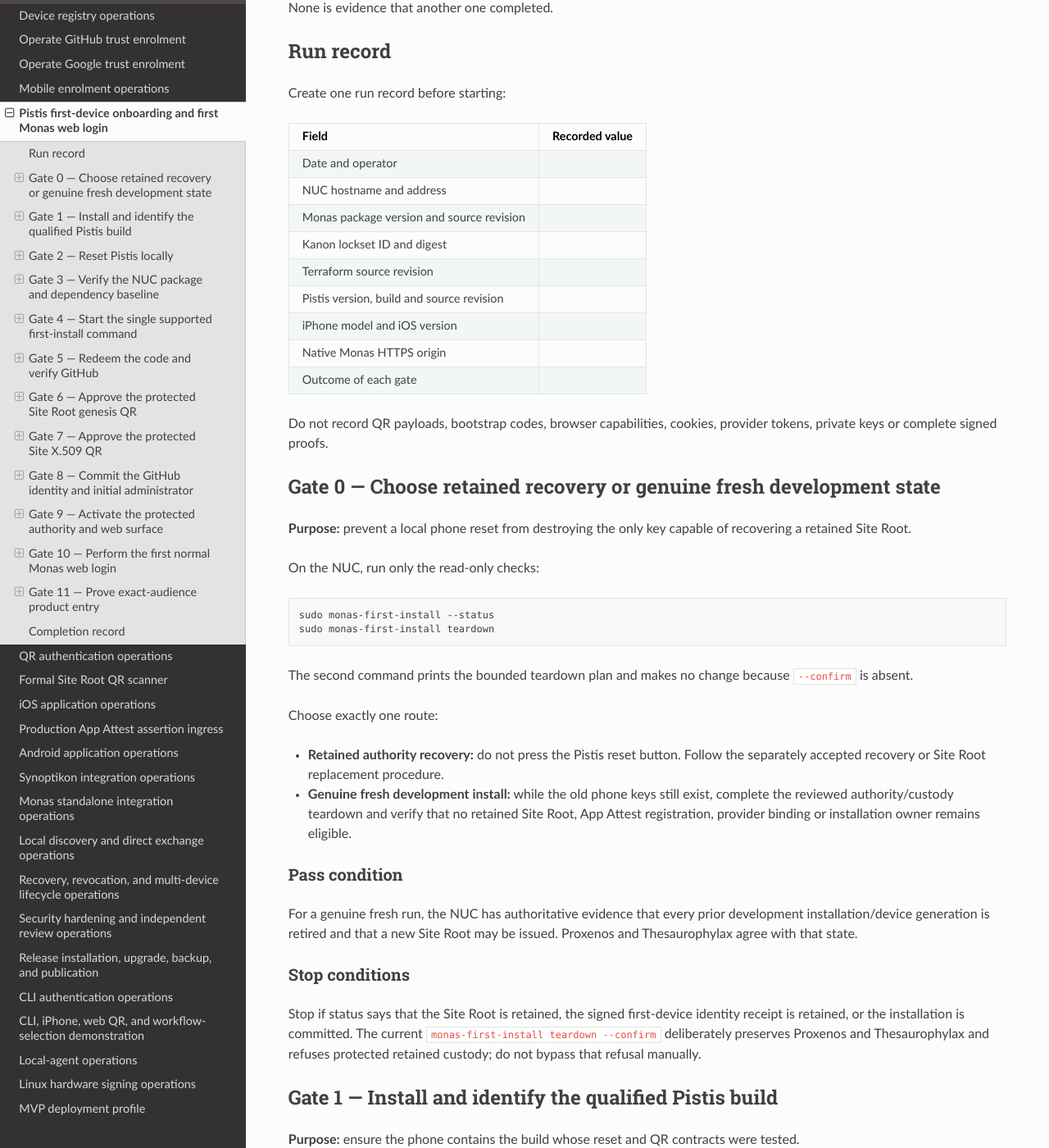
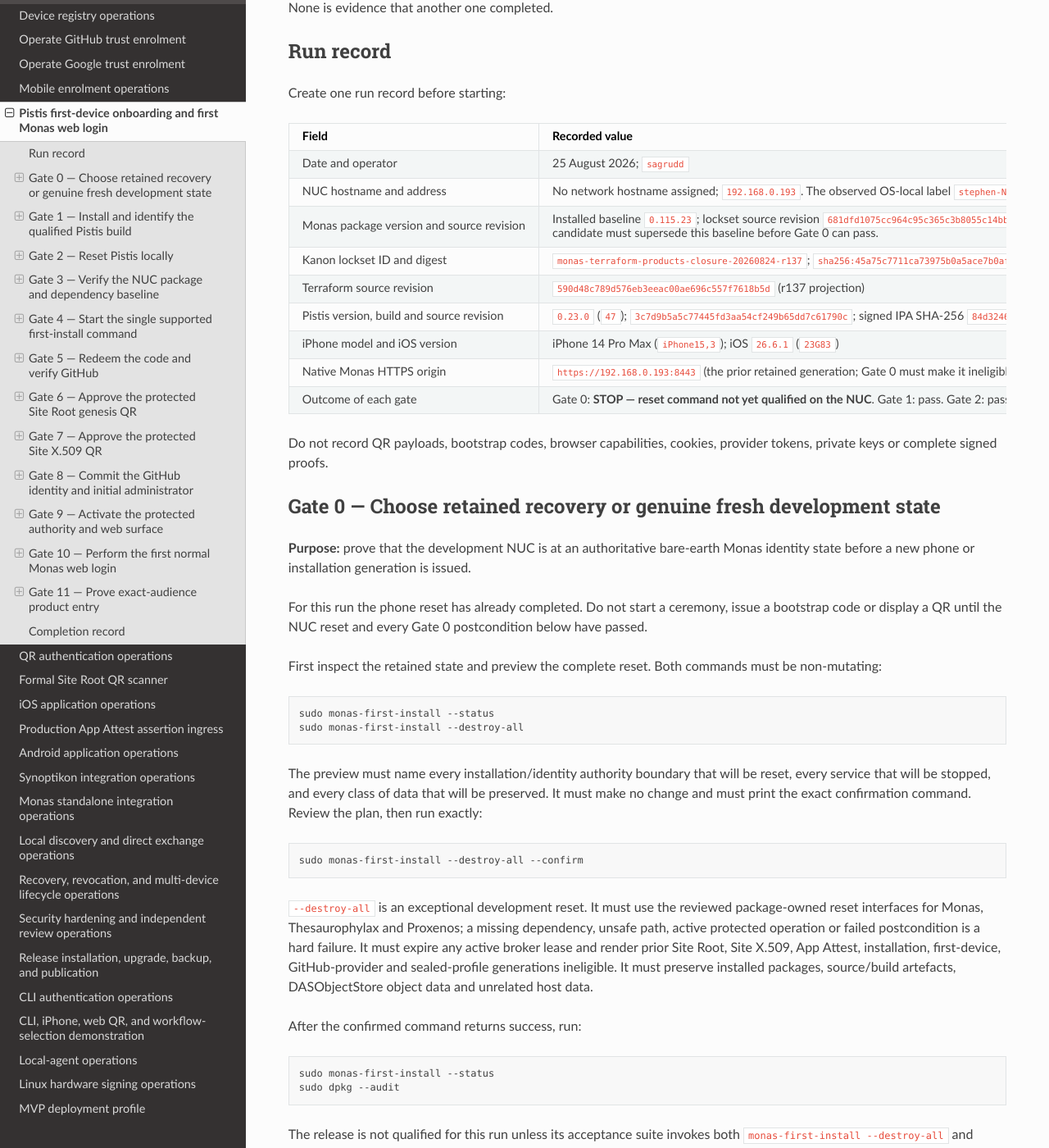
Before and after one commit to sagrudd/pistis, a Sphinx documentation site: the page built from docs/operations/monas-first-web-login-runbook.md, in a window 1280 px wide and 1400 px high, scrolled down 402 px. Shown: the whole window at 82% size. Built offline with Sphinx 7.4.7 and the Read the Docs theme 3.1.0, drawn with Linux system fonts in a browser that asks for light colours; the version number could not be read and is left out; some of the changed text lies outside the part shown.

Commit message:
docs: record bare-earth Monas onboarding run

````diff
--- a/docs/operations/monas-first-web-login-runbook.md
+++ b/docs/operations/monas-first-web-login-runbook.md
@@ -21,56 +21,81 @@
 
 | Field | Recorded value |
 |---|---|
-| Date and operator | |
-| NUC hostname and address | |
-| Monas package version and source revision | |
-| Kanon lockset ID and digest | |
-| Terraform source revision | |
-| Pistis version, build and source revision | |
-| iPhone model and iOS version | |
-| Native Monas HTTPS origin | |
-| Outcome of each gate | |
+| Date and operator | 25 August 2026; `sagrudd` |
+| NUC hostname and address | No network hostname assigned; `192.168.0.193`. The observed OS-local label `stephen-NUC12DCMi9` is not a Site Trust identity. |
+| Monas package version and source revision | Installed baseline `0.115.23`; lockset source revision `681dfd1075cc964c95c365c3b8055c14bb961972`. The `--destroy-all` candidate must supersede this baseline before Gate 0 can pass. |
+| Kanon lockset ID and digest | `monas-terraform-products-closure-20260824-r137`; `sha256:45a75c7711ca73975b0a5ace7b0afd907a59b2f6d3f30e0b47072e5dc6a0b92c` |
+| Terraform source revision | `590d48c789d576eb3eeac00ae696c557f7618b5d` (r137 projection) |
+| Pistis version, build and source revision | `0.23.0` (`47`); `3c7d9b5a5c77445fd3aa54cf249b65dd7c61790c`; signed IPA SHA-256 `84d3246dbf4bae0b482ba8d1699b322727741368bc536b4b3e84098dc2a1dc79` |
+| iPhone model and iOS version | iPhone 14 Pro Max (`iPhone15,3`); iOS `26.6.1` (`23G83`) |
+| Native Monas HTTPS origin | `https://192.168.0.193:8443` (the prior retained generation; Gate 0 must make it ineligible before a new generation is issued) |
+| Outcome of each gate | Gate 0: **STOP — reset command not yet qualified on the NUC**. Gate 1: pass. Gate 2: pass (operator reports local Pistis reset complete). Gates 3–10: not started. |
 
 Do not record QR payloads, bootstrap codes, browser capabilities, cookies,
 provider tokens, private keys or complete signed proofs.
 
 ## Gate 0 — Choose retained recovery or genuine fresh development state
 
-**Purpose:** prevent a local phone reset from destroying the only key capable
-of recovering a retained Site Root.
+**Purpose:** prove that the development NUC is at an authoritative bare-earth
+Monas identity state before a new phone or installation generation is issued.
 
-On the NUC, run only the read-only checks:
+For this run the phone reset has already completed. Do not start a ceremony,
+issue a bootstrap code or display a QR until the NUC reset and every Gate 0
+postcondition below have passed.
+
+First inspect the retained state and preview the complete reset. Both commands
+must be non-mutating:
 
 ```bash
 sudo monas-first-install --status
-sudo monas-first-install teardown
+sudo monas-first-install --destroy-all
 ```
 
-The second command prints the bounded teardown plan and makes no change because
-`--confirm` is absent.
+The preview must name every installation/identity authority boundary that will
+be reset, every service that will be stopped, and every class of data that will
+be preserved. It must make no change and must print the exact confirmation
+command. Review the plan, then run exactly:
 
-Choose exactly one route:
+```bash
+sudo monas-first-install --destroy-all --confirm
+```
 
-- **Retained authority recovery:** do not press the Pistis reset button. Follow
-  the separately accepted recovery or Site Root replacement procedure.
-- **Genuine fresh development install:** while the old phone keys still exist,
-  complete the reviewed authority/custody teardown and verify that no retained
-  Site Root, App Attest registration, provider binding or installation owner
-  remains eligible.
+`--destroy-all` is an exceptional development reset. It must use the reviewed
+package-owned reset interfaces for Monas, Thesaurophylax and Proxenos; a missing
+dependency, unsafe path, active protected operation or failed postcondition is
+a hard failure. It must expire any active broker lease and render prior Site
+Root, Site X.509, App Attest, installation, first-device, GitHub-provider and
+sealed-profile generations ineligible. It must preserve installed packages,
+source/build artefacts, DASObjectStore object data and unrelated host data.
+
+After the confirmed command returns success, run:
+
+```bash
+sudo monas-first-install --status
+sudo dpkg --audit
+```
+
+The release is not qualified for this run unless its acceptance suite invokes
+both `monas-first-install --destroy-all` and
+`monas-first-install --destroy-all --confirm`, proves that preview is
+non-mutating, proves the exact dependency ordering and postconditions, and
+proves idempotence on an already-reset fixture.
 
 ### Pass condition
 
-For a genuine fresh run, the NUC has authoritative evidence that every prior
-development installation/device generation is retired and that a new Site Root
-may be issued. Proxenos and Thesaurophylax agree with that state.
+The command completed successfully and the status/postcondition evidence says
+that every prior development installation/device generation is retired or
+destroyed, no broker lease remains, and a new Site Root may be issued. Monas,
+Proxenos and Thesaurophylax agree with that state. `dpkg --audit` prints
+nothing; DASObjectStore object data is still present and was not rewritten.
 
 ### Stop conditions
 
-Stop if status says that the Site Root is retained, the signed first-device
-identity receipt is retained, or the installation is committed. The current
-`monas-first-install teardown --confirm` deliberately preserves Proxenos and
-Thesaurophylax and refuses protected retained custody; do not bypass that
-refusal manually.
+Stop if `--destroy-all` is unknown, if its preview mutates state, if status says
+that a Site Root or signed first-device receipt is retained, if the installation
+is committed, or if any package-owned reset/postcondition is unavailable. The
+older `monas-first-install teardown --confirm` deliberately preserves Proxenos
+and Thesaurophylax and is not a substitute. Do not bypass a refusal manually.
 
 ## Gate 1 — Install and identify the qualified Pistis build
 
````
